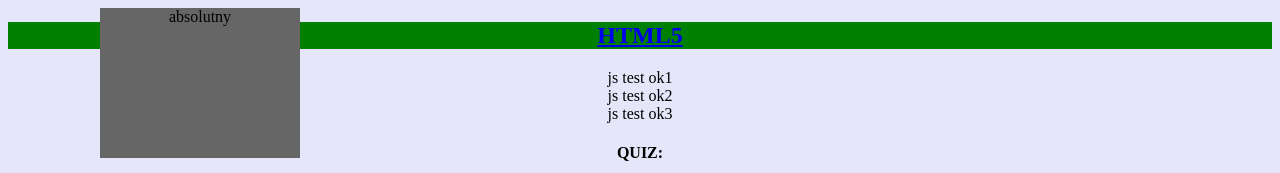
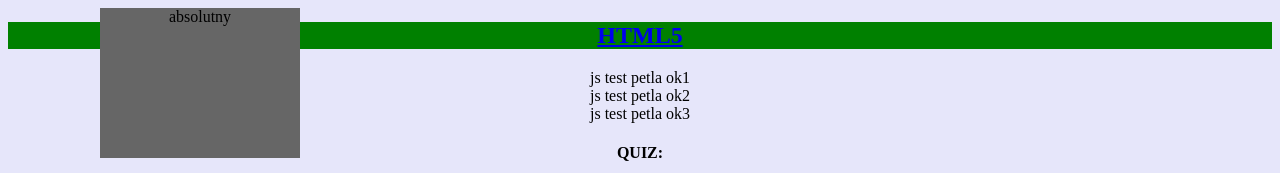
Before and after one commit to Rafu7s/FirstWebpage-internal-inline, a plain HTML site: page index.html in a window 1280 px wide. Shown: the part 2192-2365 px from the top of the page. Drawn offline with Linux system fonts and the light colour scheme.

Commit message:
Update index.html

```diff
--- a/index.html
+++ b/index.html
@@ -82,7 +82,7 @@ height="0" width="0" style="display:none;visibility:hidden"></iframe></noscript>
 		<script>
 		var jstest = '';
 		for (i=1; i<=3; i++) {
-			jstest += 'js test ok' + i + '<br>';
+			jstest += 'js test petla ok' + i + '<br>';
 			}
 			document.querySelector('.jstest').innerHTML = jstest;
 		</script>
```
